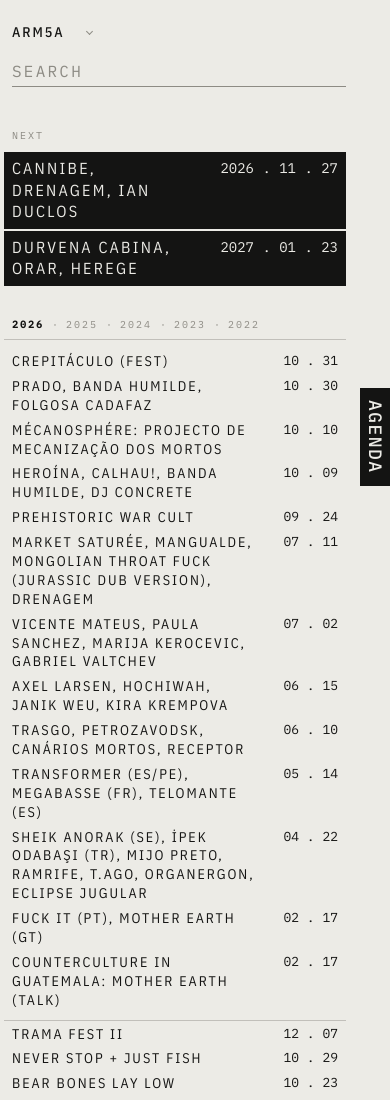
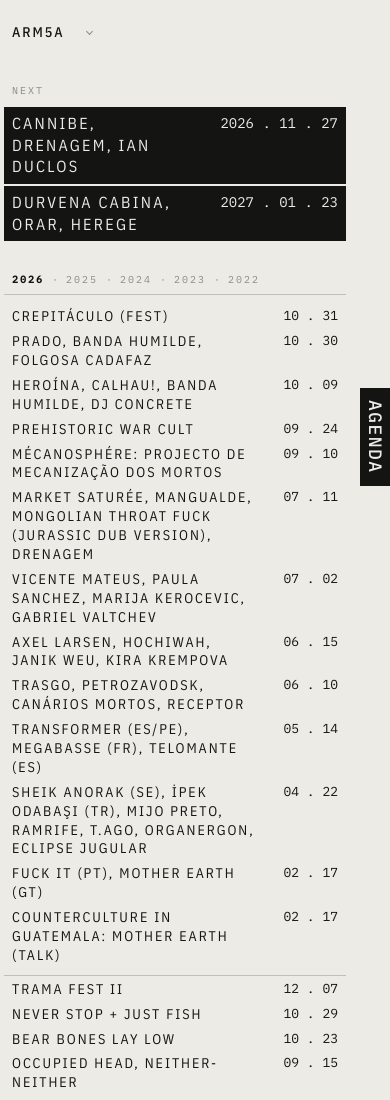
Before and after one commit to globalgroove/ARM5A, a plain HTML site: page index.html in a window 390 px wide. Shown: the top 1100 px of the page. Drawn offline with nearby package versions, Linux system fonts and the light colour scheme.

Commit message:
Search into the menu dropdown, full-width phone header, Mécanosphère 2026-09-10
Co-Authored-By: Claude Sonnet 5.5 <noreply@anthropic.com>
Claude-Session: https://claude.ai/code/session_01EG4bV4EuyqLMFJDihHK2L9

```diff
--- a/index.html
+++ b/index.html
@@ -62,9 +62,9 @@ const AGENDA = [
     rows: [
     ["CREPITÁCULO (FEST)",  "2026 . 10 . 31", "crepitaculo"],
     ["PRADO, BANDA HUMILDE, FOLGOSA CADAFAZ",          "2026 . 10 . 30","prado"],
-    ["MÉCANOSPHÉRE: PROJECTO DE MECANIZAÇÃO DOS MORTOS",          "2026 . 10 . 10","mecanosphere"],
     ["HEROÍNA, CALHAU!, BANDA HUMILDE, DJ CONCRETE ",                 "2026 . 10 . 09","heroina"],
     ["PREHISTORIC WAR CULT",          "2026 . 09 . 24"],
+    ["MÉCANOSPHÉRE: PROJECTO DE MECANIZAÇÃO DOS MORTOS",          "2026 . 09 . 10","mecanosphere"],
     ["MARKET SATURÉE, MANGUALDE, MONGOLIAN THROAT FUCK (JURASSIC DUB VERSION), DRENAGEM",          "2026 . 07 . 11"],
     ["VICENTE MATEUS, PAULA SANCHEZ, MARIJA KEROCEVIC, GABRIEL VALTCHEV",          "2026 . 07 . 02","vicente"],
     ["AXEL LARSEN, HOCHIWAH, JANIK WEU, KIRA KREMPOVA",          "2026 . 06 . 15","axel"],
@@ -151,7 +151,7 @@ const TEXTS = {
   },
 
   mecanosphere: {
-    poster: "assets/img/agenda/261010-mecanosphere.webp",
+    poster: "assets/img/agenda/260910-mecanosphere.webp",
     alt: "Poster: Mécanosphère, projecto de mecanização dos mortos"
   },
 
@@ -404,6 +404,9 @@ mark{background:var(--ink);color:var(--paper);padding:0 1px}   /* search matches
 .site-menu a::before{content:"";display:inline-block;width:1.2em}
 .site-menu a[aria-current]::before{content:"\25CF"}
 .site-menu a:hover,.site-menu a:focus-visible{background:var(--ink);color:var(--paper);outline:none}
+.site-menu li:has(>.ag-tools[hidden]){display:none}
+.site-menu .ag-tools,.page.no-tabs .site-menu .ag-tools{position:static;width:auto;margin:0;padding:8px 12px 8px 8px;display:flex;z-index:auto}   /* the search lives in the dropdown, above the links */
+.site-menu .ag-tools[hidden]{display:none}
 
 /* logo placeholder marks. "registration" uses the ink colour only; "lens" is ink plus paper-coloured cut-outs */
 .logo .ink{fill:currentColor}
@@ -543,8 +546,7 @@ aside{align-self:stretch}
 .frame img[hidden]{display:none}
 
 @media (max-width:760px){
-  .page{padding:20px 44px 40px 12px}
-  .ag-tools,.page.no-tabs .ag-tools{position:static;width:auto;margin:0 0 14px}   /* phone: the search sits under the menu */
+  .page{padding:0 44px 40px 12px}
   .page.no-tabs{padding-right:12px}
   .cols{grid-template-columns:minmax(0,1fr)}
   .cols{grid-template-areas:none}       /* phone: the logo, then the tables. The open event sits inside the table, right under its line */
@@ -553,7 +555,8 @@ aside{align-self:stretch}
   .rest-logo{max-width:230px}
   .detail{position:relative;top:auto;width:100%}   /* relative, so that Info and Close stay inside the frame */
   .ag-scroll{max-height:none!important;overflow:visible}   /* phone: no scrolling box, the page itself scrolls */
-  .site{width:auto;margin:0;padding-bottom:12px}   /* the menu bar covers its own gap, so nothing shows between it and the year index */
+  .site{width:auto;margin:0 0 0 -12px;padding:20px 8px 12px 12px}
+  .site-menu{left:12px}   /* the menu bar covers its own gap, so nothing shows between it and the year index */
   .ag-ctrl{top:var(--site-h,44px);z-index:6;padding:8px 0 6px 8px}   /* the year index stays in view under the menu */
   .ag-box input{font-size:16px}         /* 16px: stops the browser from zooming in when the search is tapped */
   .tab-side{font-size:18px;padding:12px 6px}
@@ -691,9 +694,10 @@ aside{align-self:stretch}
       if (hash) spy.push({ a: a, id: l[1].slice(1) });
       li.appendChild(a); menu.appendChild(li);
     });
+    var sli = el('li'); sli.appendChild($('ag-tools')); menu.insertBefore(sli, menu.firstChild);   // the search moves into the dropdown
     if (!links.length) { btn.classList.add('static'); btn.removeAttribute('aria-expanded'); btn.removeAttribute('aria-controls'); }
     else {
-      var setOpen = function(o){ menu.hidden = !o; btn.setAttribute('aria-expanded', o); };
+      var setOpen = function(o){ menu.hidden = !o; btn.setAttribute('aria-expanded', o); if (o && !narrow() && !$('ag-tools').hidden) $('ag-q').focus(); };
       btn.addEventListener('click', function(){ setOpen(menu.hidden); });
       menu.addEventListener('click', function(e){ if (e.target.closest('a')) setOpen(false); });
       document.addEventListener('click', function(e){ if (!$('site').contains(e.target)) setOpen(false); });
```
Also changed, not shown: assets/img/agenda/260910-mecanosphere.webp (renamed from assets/img/agenda/261010-mecanosphere.webp).
